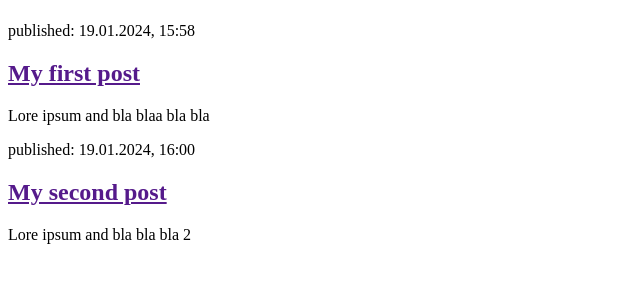
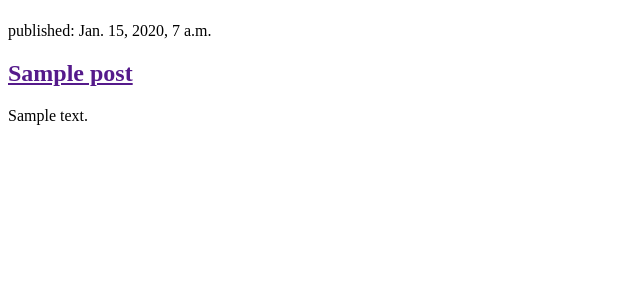
Before and after one commit to assisDaniel/django-blog, a Django app: page / in a window 1280 px wide. Shown: the part 58-358 px from the top of the page, without its empty margins (0-640 px from the left). Run offline with Django 3.2, Linux system fonts and the light colour scheme; tables that the repository leaves empty hold one stand-in row (values such as "Sample post").

Commit message:
Finally dynamic

```diff
--- a/blog/templates/blog/post_list.html
+++ b/blog/templates/blog/post_list.html
@@ -6,16 +6,15 @@
         <h1><a href="/">Daniel's Blog</a></h1>
     </header>
 
-    <article>
-        <time>published: 19.01.2024, 15:58</time>
-        <h2><a href="">My first post</a></h2>
-        <p>Lore ipsum and bla blaa bla bla</p>
-    </article>
+    {% for post in posts %}
+        <article>
+            <time>published: {{post.published_date}}</time>
+        <h2><a href="">{{ post.title }}</a></h2>
+        <p>{{ post.text|linebreaksbr }}</p>
+        </article>
+    {% endfor %}
 
-    <article>
-        <time>published: 19.01.2024, 16:00</time>
-        <h2><a href="">My second post</a></h2>
-        <p>Lore ipsum and bla bla bla 2</p>
-    </article>
+
+
 </body>
 </html>
--- a/blog/views.py
+++ b/blog/views.py
@@ -1,4 +1,7 @@
 from django.shortcuts import render
+from .models import Post
+from django.utils import timezone
 
 def post_list(request):
-    return render(request, 'blog/post_list.html', {})
+    posts = Post.objects.filter(published_date__lte=timezone.now()).order_by('-published_date')
+    return render(request, 'blog/post_list.html', {'posts': posts})
```
